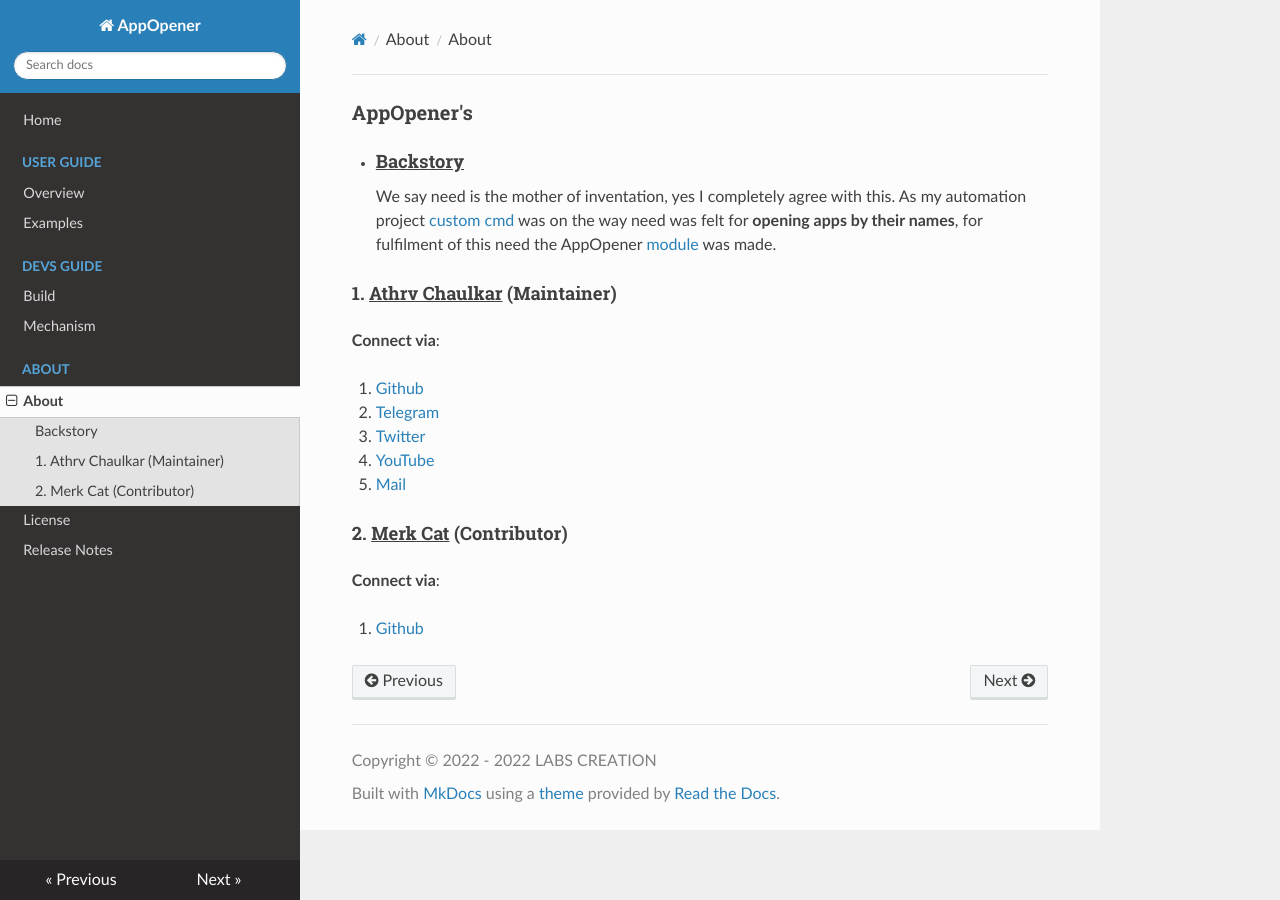
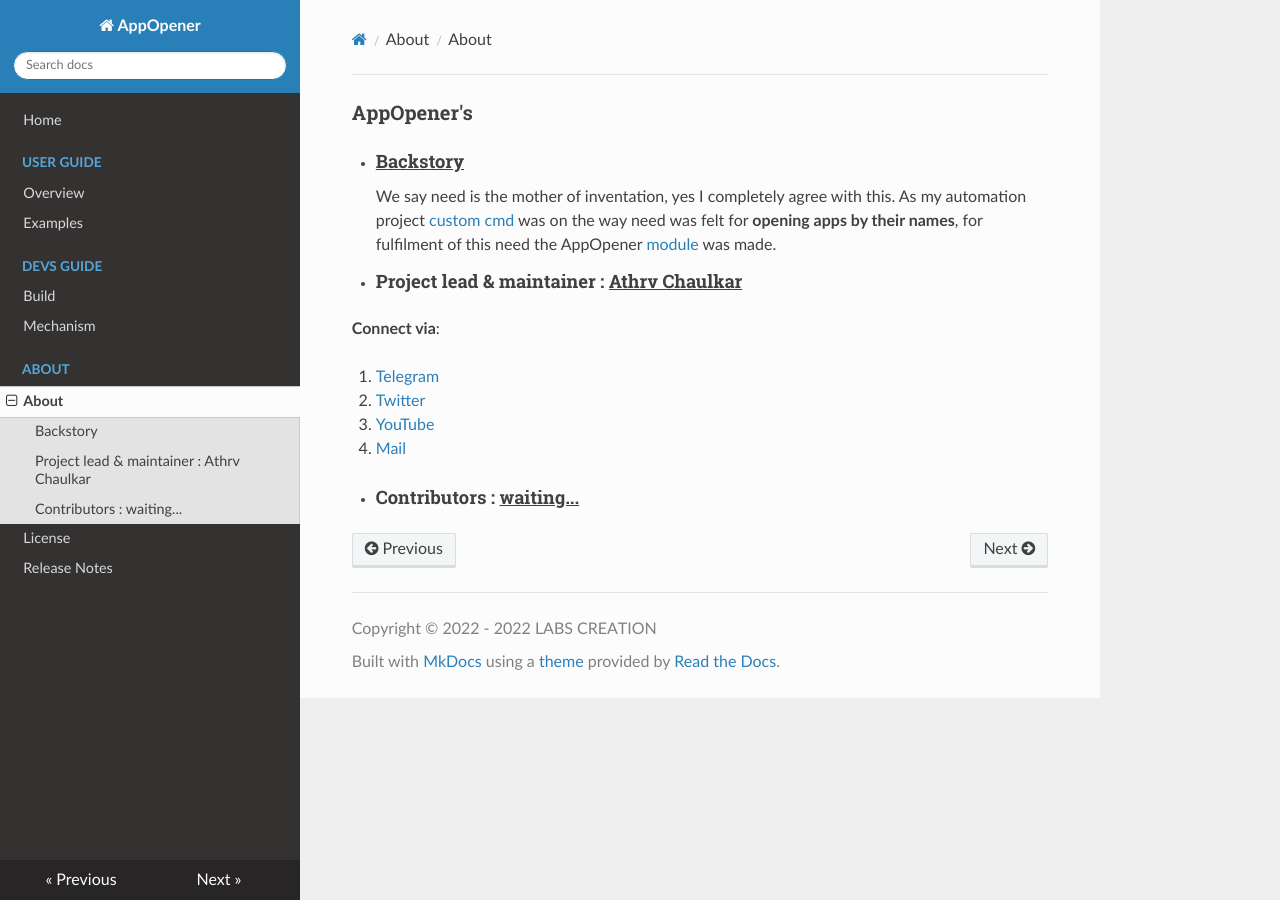
Before and after one commit to athrvvvv/AppOpener, an MkDocs documentation site: the page built from docs/About.md, in a window 1280 px wide. Built offline with MkDocs 1.6.1, drawn with Linux system fonts in a browser that asks for light colours; nearby versions of some CDN libraries.

Commit message:
Revert "Added @merksk8 as contributor."
This reverts commit 8da23c6e151a7da62ace0af682309f9d3e7537da.

```diff
--- a/docs/About.md
+++ b/docs/About.md
@@ -4,22 +4,18 @@
 We say need is the mother of inventation, yes I completely agree with this. As my automation project <a href="https://github.com/athrvvvv/custom_cmd" target="_blank">custom cmd</a> was on the way need was felt for **opening apps by their names**, for fulfilment of this need the AppOpener <a href="https://pypi.org/project/AppOpener" target="_blank">module</a> was made.
 <br>
 
-#### 1. <u>Athrv Chaulkar</u> (Maintainer)
+- #### Project lead & maintainer : <u>Athrv Chaulkar</u>
 
 **Connect via**:
 
-1. <a href="https://github.com/athrvvvv" target="_blank">Github</a>
+1. <a href="https://telegram.me/buddy_join" target="_blank">Telegram</a>
 
-2. <a href="https://telegram.me/buddy_join" target="_blank">Telegram</a>
+2. <a href="https://twitter.com/athrvvvvv" target="_blank">Twitter</a>
 
-3. <a href="https://twitter.com/athrvvvvv" target="_blank">Twitter</a>
+3. <a href="https://www.youtube.com/c/ACUNBOXING2017" target="_blank">YouTube</a>
 
-4. <a href="https://www.youtube.com/c/ACUNBOXING2017" target="_blank">YouTube</a>
+4. <a href="mailto:athrvchaulkar@gmail.com" target="_blank">Mail</a>
 
-5. <a href="mailto:athrvchaulkar@gmail.com" target="_blank">Mail</a>
+</a>
 
-#### 2. <u>Merk Cat</u> (Contributor)
-
-**Connect via**:
-
-1. <a href="https://github.com/merksk8" target="_blank">Github</a>
+- #### Contributors : <u>waiting...</u>
```
